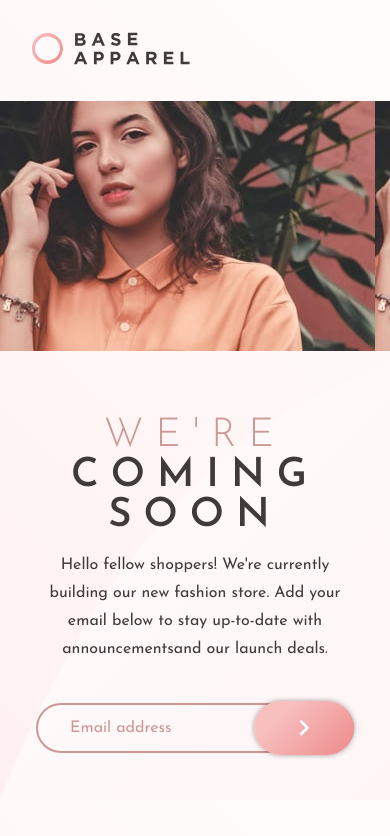
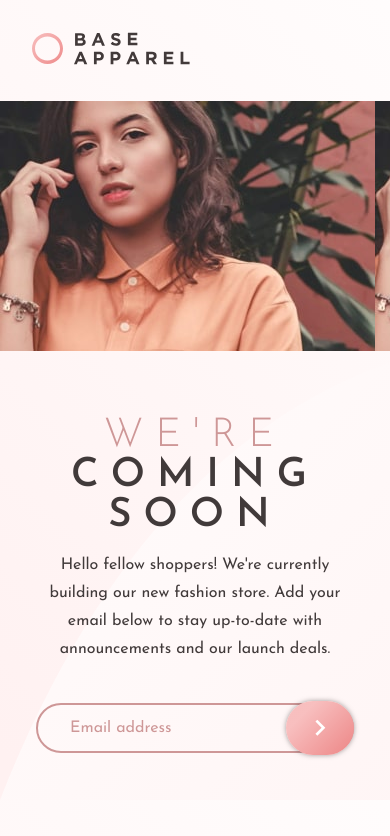
Before and after one commit to cytsuda/fmc-01, a Next.js app: page /fmc/base-apparel-coming-soon-page in a window 390 px wide. Shown: the top 836 px of the page. Built offline with nearby package versions, Linux system fonts and the light colour scheme.

Commit message:
Correções nos modais, alinhamento e breakpoints

```diff
--- a/pages/fmc/base-apparel-coming-soon-page/Modal/Modal.js
+++ b/pages/fmc/base-apparel-coming-soon-page/Modal/Modal.js
@@ -3,14 +3,15 @@ import { GiHeartWings } from "react-icons/gi";
 import { CSSTransition } from "react-transition-group";
 
 import styles from "./Modal.module.scss";
-import animations from "../../../api/animation.module.scss";
+import animation from "../../../api/animation.module.scss";
 const Modal = (props) => {
   // props.open
   return (
     <CSSTransition
       in={props.open}
       timeout={200}
-      classNames={animations}
+      classNames={animation}
+      unmountOnExit
     >
       <div className={styles.modal}>
         <div className={styles.modalTop}>
--- a/pages/fmc/base-apparel-coming-soon-page/Modal/Modal.module.scss
+++ b/pages/fmc/base-apparel-coming-soon-page/Modal/Modal.module.scss
@@ -6,17 +6,16 @@ $DarkGrayishRed: hsl(0, 6%, 24%);
 .modal {
   position: fixed;
   height: auto;
-  position: fixed;
   top: 50%;
-  right: 50%;
+  left: 50%;
   z-index: 999;
   border-radius: 5px;
   display: flex;
   flex-direction: column;
   overflow: hidden;
-  visibility: hidden;
   font-family: "Josefin Sans", sans-serif;
   box-shadow: 0 0 30px rgba(#000, .5);
+  transform: translate(-50%,-50%);
 
   &Top {
     background: $SoftRed;
--- a/pages/fmc/base-apparel-coming-soon-page/index.js
+++ b/pages/fmc/base-apparel-coming-soon-page/index.js
@@ -71,7 +71,7 @@ export default function Main(props) {
               <p className={styles.textText}>
                 Hello fellow shoppers! We're currently building our new fashion
                 store. Add your email below to stay up-to-date with
-                announcementsand our launch deals.
+                announcements and our launch deals.
               </p>
             </div>
             <form className={styles.input} onSubmit={onSubmitHandle}>
@@ -108,7 +108,7 @@ export default function Main(props) {
                 classNames={slideUp}
               >
                 <p className={styles.inputError}>
-                  Please provide a valid email
+                  {email===""?"If you want to keep up to date, enter your email":"Please provide a valid email"}
                 </p>
               </CSSTransition>
             </form>
--- a/pages/fmc/base-apparel-coming-soon-page/style.module.scss
+++ b/pages/fmc/base-apparel-coming-soon-page/style.module.scss
@@ -25,8 +25,11 @@ $LinearGradientPink: linear-gradient(
   align-items: center;
   height: 100vh;
   width: 100vw;
-  background-color:  hsl(0, 80%, 86%);
+  background-color: hsl(0, 80%, 86%);
   font-family: "Josefin Sans", sans-serif;
+  @include responsive(laptop) {
+    height: auto;
+  }
 }
 
 .container {
@@ -40,19 +43,22 @@ $LinearGradientPink: linear-gradient(
   padding-left: 165px;
   padding-top: 65px;
   padding-bottom: 140px;
-  @include responsive(laptop_l){
+  @include responsive(laptop_l) {
     width: 100vw;
-    height: 100%;
-    padding-left:11.6vw;
+    height: auto;
+    padding-left: 11.6vw;
   }
-  @include responsive(laptop){
+  @include responsive(laptop) {
     padding: 0;
+  }
+  @include responsive(mobile_l) {
+    padding-bottom: 90px;
   }
 }
 
 .logo {
   margin-bottom: 135px;
-  @include responsive(laptop){
+  @include responsive(laptop) {
     padding: 32px;
     margin-bottom: 0;
   }
@@ -61,15 +67,15 @@ $LinearGradientPink: linear-gradient(
 .text {
   max-width: 430px;
   color: $DarkGrayishRed;
-  @include responsive(laptop){
+  @include responsive(laptop) {
     margin-left: 50vw;
     margin-top: 10vh;
     max-width: 45vw;
   }
-  @include responsive(tablet){
+  @include responsive(tablet) {
     margin-left: 48vw;
   }
-  @include responsive(mobile_l){
+  @include responsive(mobile_l) {
     margin: 65px 36px 0;
     width: calc(100% - 72px);
     max-width: unset;
@@ -80,10 +86,10 @@ $LinearGradientPink: linear-gradient(
     letter-spacing: 0.3em;
     line-height: 1;
     margin-bottom: 10px;
-    @include responsive(tablet){
+    @include responsive(tablet) {
       font-size: 50px;
     }
-    @include responsive(mobile_l){
+    @include responsive(mobile_l) {
       font-size: 40px;
       text-align: center;
       margin-bottom: 15px;
@@ -102,10 +108,10 @@ $LinearGradientPink: linear-gradient(
     font-weight: 400;
     line-height: 1.75;
     margin-bottom: 40px;
-    @include responsive(tablet){
+    @include responsive(tablet) {
       font-size: 16px;
     }
-    @include responsive(mobile_l){
+    @include responsive(mobile_l) {
       text-align: center;
     }
   }
@@ -115,15 +121,15 @@ $LinearGradientPink: linear-gradient(
   width: 450px;
   position: relative;
 
-  @include responsive(laptop){
+  @include responsive(laptop) {
     margin-left: 50vw;
     max-width: 45vw;
   }
-  @include responsive(tablet){
+  @include responsive(tablet) {
     margin-left: 48vw;
   }
-  @include responsive(mobile_l){
-    margin:0 auto;
+  @include responsive(mobile_l) {
+    margin: 0 auto;
     max-width: unset;
     width: calc(100vw - 72px);
   }
@@ -141,11 +147,11 @@ $LinearGradientPink: linear-gradient(
     font-family: "Josefin Sans", sans-serif;
     color: $DarkGrayishRed;
     background-color: transparent;
-    transition: all .8 ease-in-out;
+    transition: all 0.8 ease-in-out;
     &::placeholder {
       color: $DesaturatedRed;
     }
-    &.error{
+    &.error {
       border-color: $SoftRed;
     }
   }
@@ -170,11 +176,14 @@ $LinearGradientPink: linear-gradient(
     cursor: pointer;
     transition: all 0.2s ease-in-out;
     box-shadow: 0 0 5px rgba($DarkGrayishRed, 0.5);
-    &:disabled{
+    @include responsive(mobile_l) {
+      width: 68px;
+    }
+    &:disabled {
       background-position-x: 0;
-      &:hover{
+      &:hover {
         background-position-x: 0;
-        transform: translate(0,0);
+        transform: translate(0, 0);
         box-shadow: 0 0 5px rgba($DarkGrayishRed, 0.5);
       }
     }
@@ -192,12 +201,19 @@ $LinearGradientPink: linear-gradient(
     color: $DesaturatedRed;
     opacity: 0;
     visibility: hidden;
+    @include responsive(mobile_l) {
+      position: relative;
+      left: unset;
+      bottom: unset;
+      margin-top: 10px;
+      text-align: center;
+    }
   }
-  &Icon{
+  &Icon {
     position: absolute;
     height: 25px;
     width: 25px;
-    display:flex;
+    display: flex;
     justify-content: center;
     align-items: center;
     background-color: $SoftRed;
@@ -207,6 +223,9 @@ $LinearGradientPink: linear-gradient(
     right: 115px;
     opacity: 0;
     visibility: hidden;
+    @include responsive(mobile_l){
+      right: 80px;
+    }
   }
 }
 
@@ -217,18 +236,18 @@ $LinearGradientPink: linear-gradient(
   position: absolute;
   top: 0;
   right: 0;
-  @include responsive(laptop_l){
+  @include responsive(laptop_l) {
     width: 42.36vw;
     height: 100vh;
     background-size: cover;
   }
-  @include responsive(laptop){
+  @include responsive(laptop) {
     top: 104px;
     left: 0;
     width: 45vw;
     height: calc(100vh - 104px);
   }
-  @include responsive(mobile_l){
+  @include responsive(mobile_l) {
     background: url("./hero-mobile.jpg");
     position: relative;
     width: 100vw;
--- a/pages/fmc/coding-bootcamp-testimonials-slider/style.module.scss
+++ b/pages/fmc/coding-bootcamp-testimonials-slider/style.module.scss
@@ -5,12 +5,6 @@ $DarkBlue: hsl(240, 38%, 20%);
 $GrayishBlue: hsl(240, 18%, 77%);
 
 .main {
-  height: 100vh;
-  width: 100vw;
-  display: flex;
-  justify-content: center;
-  align-items: center;
-  background-color: #ecf0f1;
   font-family: "Inter", sans-serif;
   font-size: 32px;
 
@@ -24,14 +18,14 @@ $GrayishBlue: hsl(240, 18%, 77%);
 
 .container {
   display: flex;
-  width: 1440px;
-  height: 800px;
+  height: 100vh;
+  min-width: 100vw;
   background-color: #fff;
   box-shadow: 0 0 30px rgba($DarkBlue, 0.5);
   background-image: url("./pattern-curve.svg");
   background-position: left bottom;
   background-repeat: no-repeat;
-  padding: 110px 165px 150px;
+  padding: 110px calc(100vw - 1440px - 165px) 150px;
   position: relative;
   @include responsive(laptop_l) {
     width: 100vw;
@@ -90,7 +84,7 @@ $GrayishBlue: hsl(240, 18%, 77%);
       width: 37.5vw;
       height: 37.5vw;
     }
-    @include responsive(tablet){
+    @include responsive(tablet) {
       width: 250px;
       height: 250px;
       margin: 0 auto 85px;
@@ -112,7 +106,7 @@ $GrayishBlue: hsl(240, 18%, 77%);
   @include responsive(laptop) {
     font-size: 16px;
   }
-  @include responsive(tablet){
+  @include responsive(tablet) {
     flex-direction: column;
     font-size: 15px;
   }
@@ -120,7 +114,7 @@ $GrayishBlue: hsl(240, 18%, 77%);
     font-weight: 700;
     color: $DarkBlue;
     margin-right: 10px;
-    @include responsive(tablet){
+    @include responsive(tablet) {
       margin-bottom: 5px;
     }
   }
@@ -139,7 +133,7 @@ $GrayishBlue: hsl(240, 18%, 77%);
   box-shadow: 0px 15px 30px rgba($DarkBlue, 0.2);
   bottom: -30px;
   left: 60px;
-  @include responsive(tablet){
+  @include responsive(tablet) {
     left: 50%;
     transform: translateX(-50%);
   }
@@ -153,7 +147,7 @@ $GrayishBlue: hsl(240, 18%, 77%);
     color: $GrayishBlue;
     background-color: #fff;
     font-size: 20px;
-    @include responsive(tablet){
+    @include responsive(tablet) {
       font-size: 18px;
       padding: 14px;
     }
@@ -161,11 +155,11 @@ $GrayishBlue: hsl(240, 18%, 77%);
       background-color: $GrayishBlue;
       color: $DarkBlue;
     }
-    &:disabled{
+    &:disabled {
       background-color: #ddd;
       color: #bbb;
       cursor: not-allowed;
-      &:hover{
+      &:hover {
         color: #bbb;
         background-color: #ddd;
       }
@@ -192,13 +186,13 @@ $GrayishBlue: hsl(240, 18%, 77%);
       height: 45.6vw;
       background-size: contain;
     }
-    @include responsive(tablet){
+    @include responsive(tablet) {
       height: 310px;
       width: 330px;
       top: -30px;
       left: -40px;
     }
-    @include responsive(mobile_s){
+    @include responsive(mobile_s) {
       width: 320px;
       height: 300px;
     }
--- a/pages/fmc/four-card-feature-section/styles.module.scss
+++ b/pages/fmc/four-card-feature-section/styles.module.scss
@@ -13,11 +13,6 @@ $VeryLightGray: hsl(0, 0%, 98%);
 
 .main {
   font-family: "Poppins", sans-serif;
-  width: 100vw;
-  padding: 60px 0;
-  display: flex;
-  justify-content: center;
-  align-items: center;
   background-color: $VeryDarkBlue;
   @include responsive(laptop_l){
     padding: 0;
@@ -25,10 +20,10 @@ $VeryLightGray: hsl(0, 0%, 98%);
 }
 
 .container {
-  width: 1440px;
+  width: 100vw;
   height: auto;
   background-color: $VeryLightGray;
-  padding: 75px 165px 80px;
+  padding: 75px 0 80px;
   box-shadow: 0 0 20px rgba($VeryDarkBlue, 0.2);
   display: flex;
   flex-direction: column;
--- a/styles/_auxiliar.scss
+++ b/styles/_auxiliar.scss
@@ -1,41 +1,41 @@
 $breakpoints: (
-  laptop_l: 1439px,
-  laptop: 1023px,
-  tablet: 767px,
-  mobile_l: 424px,
-  mobile_m: 374px,
+  laptop_l: 1440px,
+  laptop: 1024px,
+  tablet: 768px,
+  mobile_l: 425px,
+  mobile_m: 375px,
   mobile_s: 320px,
 );
 
 @mixin responsive($breakpoint) {
-  //  laptop_l  : 1439px
+  //  laptop_l  : 1440px
   @if $breakpoint == laptop_l {
-    @media only screen and (max-width: 1439px) {
+    @media only screen and (max-width: 1440px) {
       @content;
     }
   }
 
-  // laptop    : 1023px
+  // laptop    : 1024px
   @if $breakpoint == laptop {
-    @media only screen and (max-width: 1023px) {
+    @media only screen and (max-width: 1024px) {
       @content;
     }
   }
-  //tablet    :  767px
+  //tablet    :  768px
   @if $breakpoint == tablet {
-    @media only screen and (max-width: 767px) {
+    @media only screen and (max-width: 768px) {
       @content;
     }
   }
-  // mobile_l  :  424px
+  // mobile_l  :  425px
   @if $breakpoint == mobile_l {
-    @media only screen and (max-width: 424px) {
+    @media only screen and (max-width: 425px) {
       @content;
     }
   }
-  // mobile_m  :  374px,
+  // mobile_m  :  375px,
   @if $breakpoint == mobile_m {
-    @media only screen and (max-width: 374px) {
+    @media only screen and (max-width: 375px) {
       @content;
     }
   }
```
